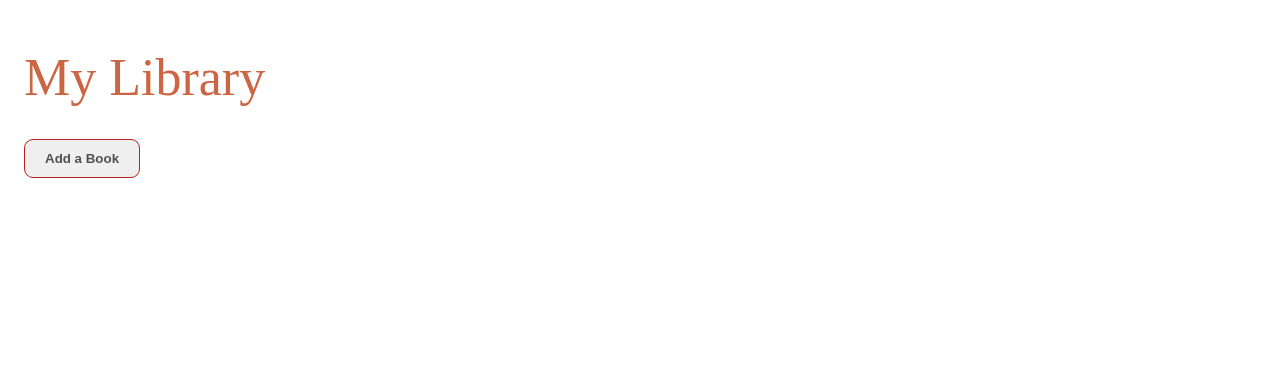
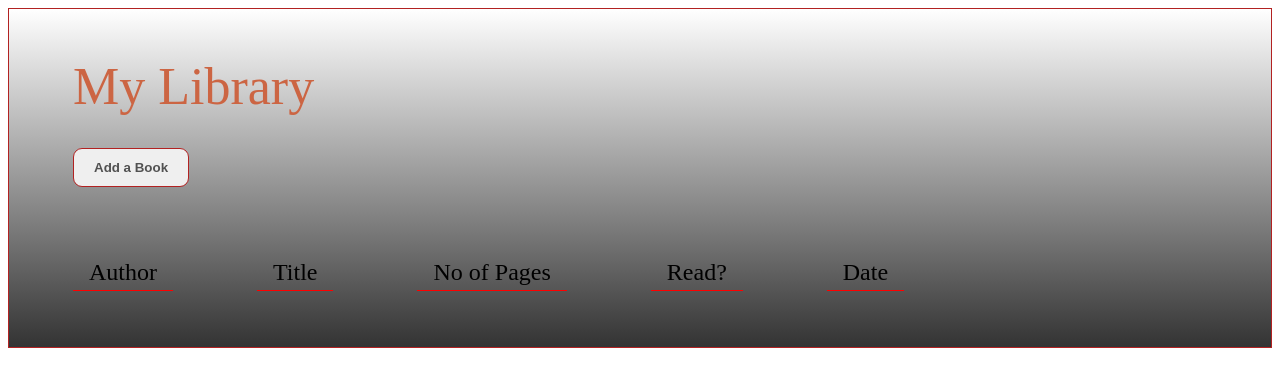
Before and after one commit to JoyChristine/Library, a plain HTML site: page index.html in a window 1280 px wide. Drawn offline with Linux system fonts and the light colour scheme.

Commit message:
initial commit

```diff
--- a/index.css
+++ b/index.css
@@ -2,9 +2,14 @@
     max-width: 100%;
 }
 
+.library {
+    border: 1px solid firebrick;
+    background-image: linear-gradient(to bottom, #fff, #333);
+}
+
 .navheader {
     margin-block-start: 3rem;
-    margin-inline-start: 1rem;
+    margin-inline-start: 4rem;
 }
 
 .navheader .heading {
@@ -20,3 +25,21 @@
     border: 1px solid firebrick;
     border-radius: 9px;
 }
+
+.lib-container {
+    width: 100%;
+    height: 100%;
+    border-radius: 20px;
+    display: flex;
+    flex-direction: column;
+    margin-inline-start: -1rem;
+}
+
+.titles li {
+    display: inline-block;
+    /* grid-template-columns: 3.25fr 1fr 8fr 0.85fr; */
+    border-bottom: 1px solid red;
+    padding: 1rem 1rem 0.25rem 1rem;
+    margin: 2.5rem;
+    font-size: 1.5rem;
+}
--- a/index.html
+++ b/index.html
@@ -10,13 +10,26 @@
 </head>
 
 <body>
-    <div class="lib">
+    <main class="library">
         <nav class="navheader">
 
             <header class="heading">My Library</header>
             <button class="nav-btn">Add a Book</button>
         </nav>
-    </div>
+        <div class="lib-container">
+            <div class="lib-list">
+                <ul class="titles">
+                    <li>Author</li>
+                    <li>Title</li>
+                    <li>No of Pages</li>
+                    <li>Read?</li>
+                    <li>Date</li>
+                </ul>
+            </div>
+        </div>
+    </main>
 </body>
 
 </html>
+
+</html>
```
